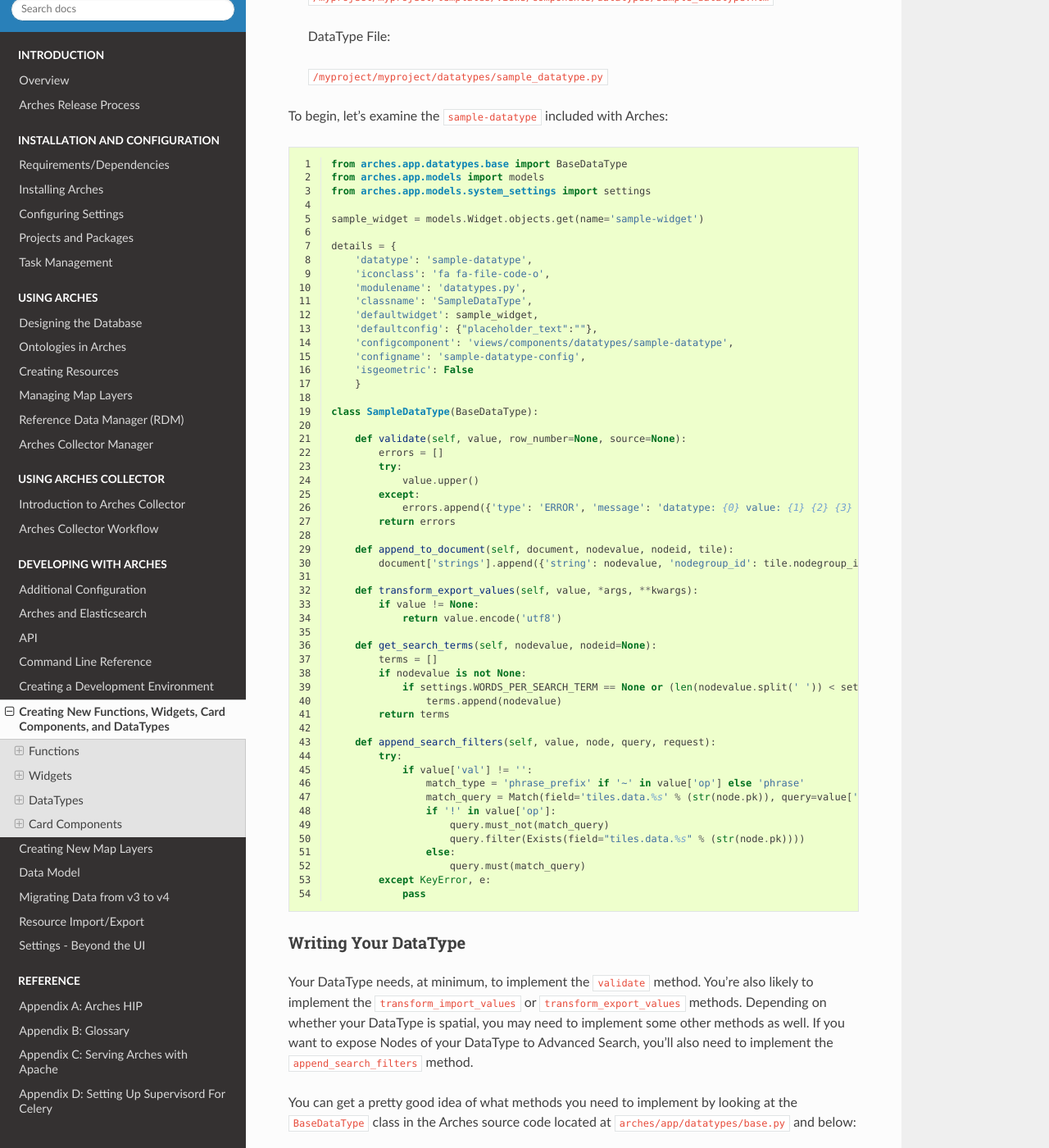
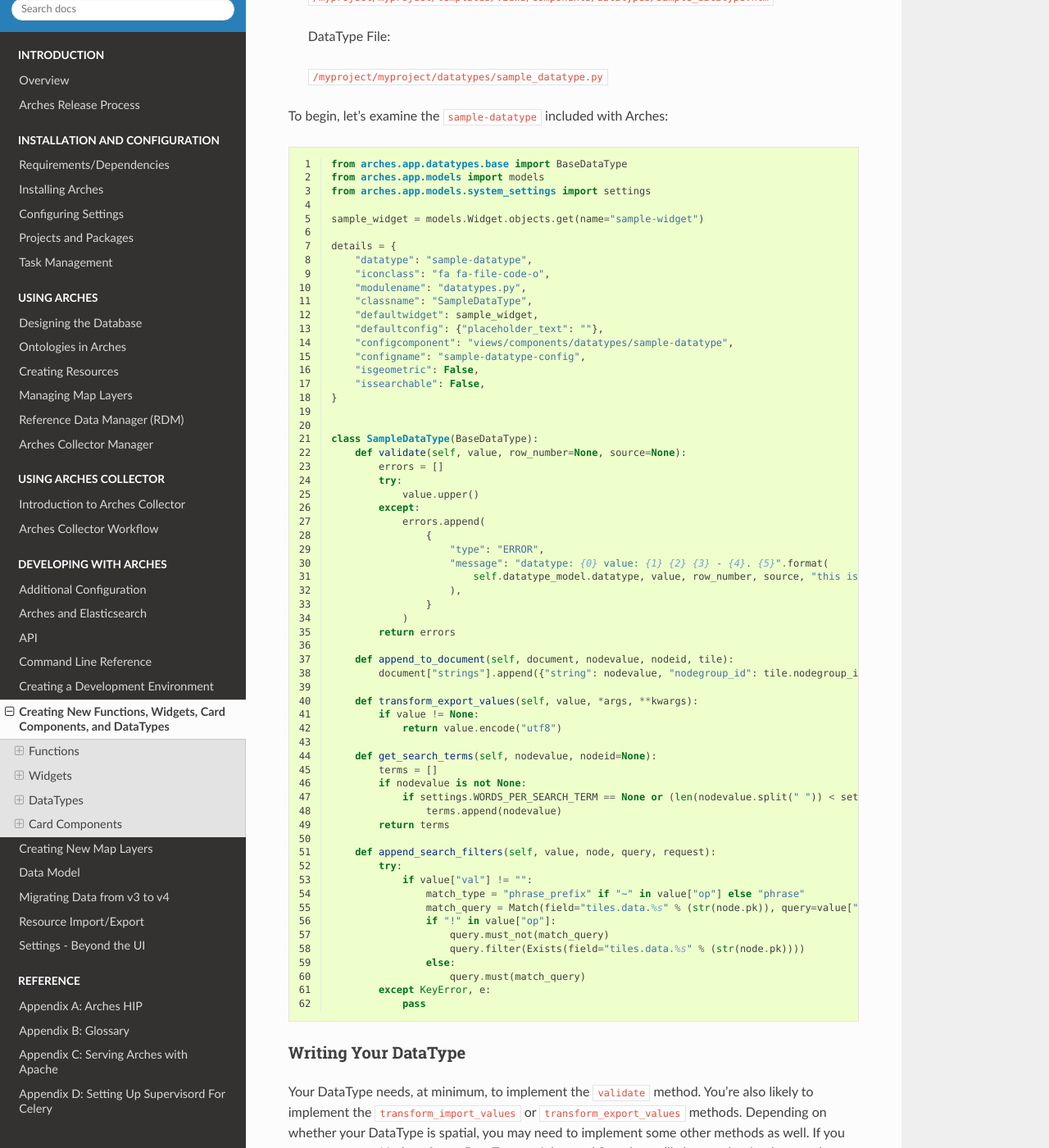
Before and after one commit to archesproject/arches-docs, a Sphinx documentation site: the page built from docs/functions-widgets-datatypes.txt, in a window 1280 px wide and 1400 px high, scrolled down 8316 px. Shown: the whole window at 82% size. Built offline with Sphinx 7.4.7 and the Read the Docs theme 2.0.0, drawn with Linux system fonts in a browser that asks for light colours; some of the changed text lies outside the part shown.

Commit message:
Adds issearchable property to datatype definition. re archesproject/arches#5557

```diff
--- a/docs/examples/sample_datatype.py
+++ b/docs/examples/sample_datatype.py
@@ -2,50 +2,58 @@
 from arches.app.models import models
 from arches.app.models.system_settings import settings
 
-sample_widget = models.Widget.objects.get(name='sample-widget')
+sample_widget = models.Widget.objects.get(name="sample-widget")
 
 details = {
-    'datatype': 'sample-datatype',
-    'iconclass': 'fa fa-file-code-o',
-    'modulename': 'datatypes.py',
-    'classname': 'SampleDataType',
-    'defaultwidget': sample_widget,
-    'defaultconfig': {"placeholder_text":""},
-    'configcomponent': 'views/components/datatypes/sample-datatype',
-    'configname': 'sample-datatype-config',
-    'isgeometric': False
-    }
+    "datatype": "sample-datatype",
+    "iconclass": "fa fa-file-code-o",
+    "modulename": "datatypes.py",
+    "classname": "SampleDataType",
+    "defaultwidget": sample_widget,
+    "defaultconfig": {"placeholder_text": ""},
+    "configcomponent": "views/components/datatypes/sample-datatype",
+    "configname": "sample-datatype-config",
+    "isgeometric": False,
+    "issearchable": False,
+}
+
 
 class SampleDataType(BaseDataType):
-
     def validate(self, value, row_number=None, source=None):
         errors = []
         try:
             value.upper()
         except:
-            errors.append({'type': 'ERROR', 'message': 'datatype: {0} value: {1} {2} {3} - {4}. {5}'.format(self.datatype_model.datatype, value, row_number, source, 'this is not a string', 'This data was not imported.')})
+            errors.append(
+                {
+                    "type": "ERROR",
+                    "message": "datatype: {0} value: {1} {2} {3} - {4}. {5}".format(
+                        self.datatype_model.datatype, value, row_number, source, "this is not a string", "This data was not imported.",
+                    ),
+                }
+            )
         return errors
 
     def append_to_document(self, document, nodevalue, nodeid, tile):
-        document['strings'].append({'string': nodevalue, 'nodegroup_id': tile.nodegroup_id})
+        document["strings"].append({"string": nodevalue, "nodegroup_id": tile.nodegroup_id})
 
     def transform_export_values(self, value, *args, **kwargs):
         if value != None:
-            return value.encode('utf8')
+            return value.encode("utf8")
 
     def get_search_terms(self, nodevalue, nodeid=None):
         terms = []
         if nodevalue is not None:
-            if settings.WORDS_PER_SEARCH_TERM == None or (len(nodevalue.split(' ')) < settings.WORDS_PER_SEARCH_TERM):
+            if settings.WORDS_PER_SEARCH_TERM == None or (len(nodevalue.split(" ")) < settings.WORDS_PER_SEARCH_TERM):
                 terms.append(nodevalue)
         return terms
 
     def append_search_filters(self, value, node, query, request):
         try:
-            if value['val'] != '':
-                match_type = 'phrase_prefix' if '~' in value['op'] else 'phrase'
-                match_query = Match(field='tiles.data.%s' % (str(node.pk)), query=value['val'], type=match_type)
-                if '!' in value['op']:
+            if value["val"] != "":
+                match_type = "phrase_prefix" if "~" in value["op"] else "phrase"
+                match_query = Match(field="tiles.data.%s" % (str(node.pk)), query=value["val"], type=match_type,)
+                if "!" in value["op"]:
                     query.must_not(match_query)
                     query.filter(Exists(field="tiles.data.%s" % (str(node.pk))))
                 else:
--- a/docs/functions-widgets-datatypes.txt
+++ b/docs/functions-widgets-datatypes.txt
@@ -489,6 +489,9 @@
         create a Map Layer based on the DataType, and also for
         caching. If you're developing such a DataType, set this to
         True.
+:issearchable:
+        **Optional** Determines if the datatype participates in advanced search.
+        The default is false.
 
 .. important::
 
```
